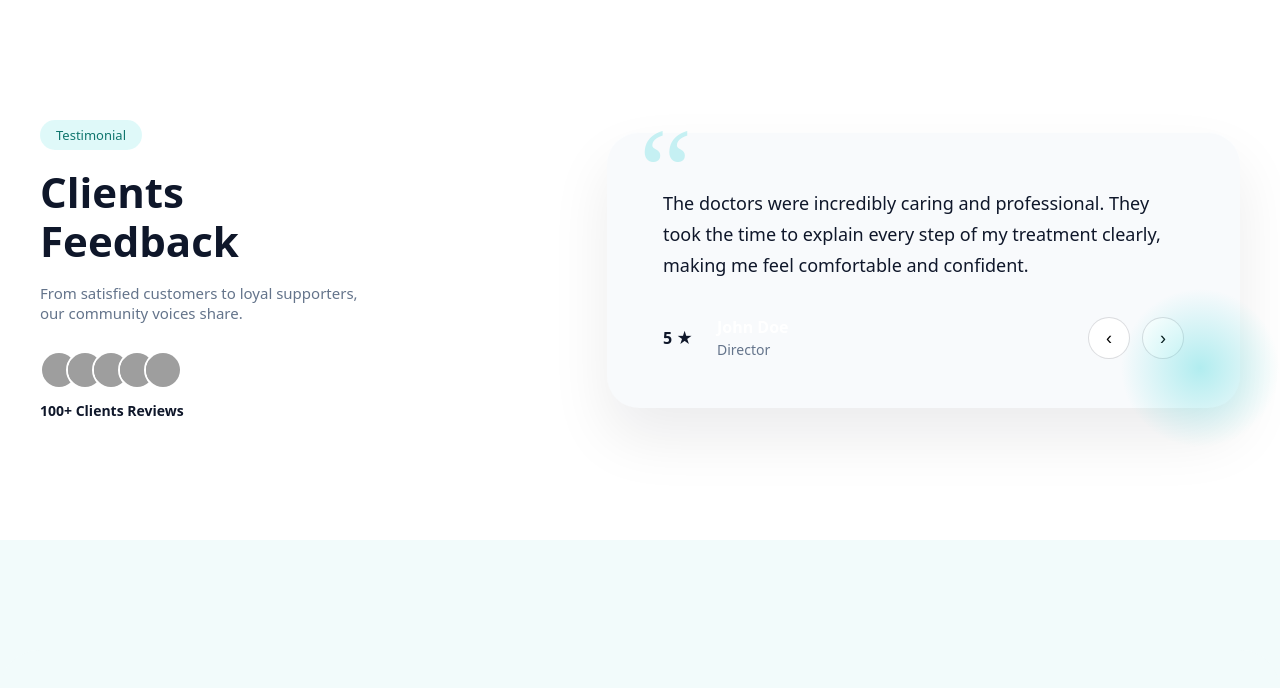
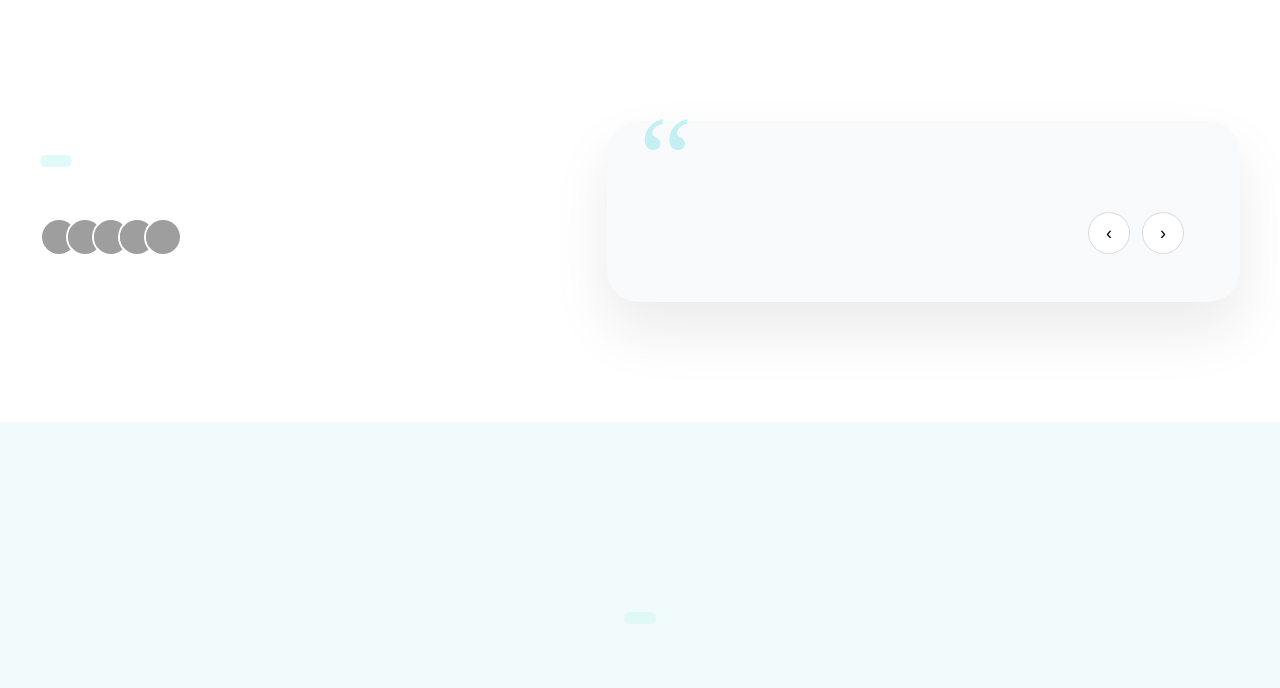
Before and after one commit to varonrot/sitegyn, a Flask app: template sitegyn/templates/template_health_care_01/template_health_care_01.html in a window 1280 px wide. Shown: the part 4090-4778 px from the top of the page. Run offline with Flask 3, Linux system fonts and the light colour scheme; the template is opened without the code that fills it, so the values that code supplies are empty; parts of the project's set-up code (start-up, migrations or seed data) failed here and were passed over; grey boxes are pictures that could not be loaded.

Commit message:
Update template_health_care_01.html

```diff
--- a/sitegyn/templates/template_health_care_01/template_health_care_01.html
+++ b/sitegyn/templates/template_health_care_01/template_health_care_01.html
@@ -2046,20 +2046,10 @@ section[id] {
 
     <!-- LEFT -->
     <div class="testimonial-info">
-      <span class="pill" id="testimonials-kicker">
-        Testimonial
-      </span>
-
-      <h2 id="testimonials-headline">
-        Clients<br>
-        Feedback
-      </h2>
-
-      <p class="testimonial-sub" id="testimonials-subheadline">
-        From satisfied customers to loyal supporters, our community voices share.
-      </p>
-
-      <!-- סטטי בכוונה – לא מהצ׳ט -->
+      <span class="pill" id="testimonials-kicker"></span>
+      <h2 id="testimonials-headline"></h2>
+      <p class="testimonial-sub" id="testimonials-subheadline"></p>
+
       <div class="testimonial-avatars">
         <img src="https://randomuser.me/api/portraits/men/32.jpg">
         <img src="https://randomuser.me/api/portraits/women/44.jpg">
@@ -2068,45 +2058,33 @@ section[id] {
         <img src="https://randomuser.me/api/portraits/men/71.jpg">
       </div>
 
-      <div class="testimonial-count" id="testimonials-count">
-        100+ Clients Reviews
-      </div>
+      <div class="testimonial-count" id="testimonials-count"></div>
     </div>
 
     <!-- RIGHT -->
     <div class="testimonial-card">
-
       <div class="quote-mark">“</div>
 
-      <!-- ⚠️ תוכן fallback חובה -->
-      <blockquote id="testimonial-text">
-        The doctors were incredibly caring and professional. They took the time
-        to explain every step of my treatment clearly, making me feel comfortable
-        and confident.
-      </blockquote>
+      <blockquote id="testimonial-text"></blockquote>
 
       <div class="testimonial-footer">
-
-        <div class="rating" id="testimonial-rating">
-          5 ★
-        </div>
+        <div class="rating" id="testimonial-rating"></div>
 
         <div class="author">
-          <strong id="testimonial-name">John Doe</strong>
-          <span id="testimonial-role">Director</span>
+          <strong id="testimonial-name"></strong>
+          <span id="testimonial-role"></span>
         </div>
 
         <div class="testimonial-nav">
-          <button id="testimonial-prev" aria-label="Previous">‹</button>
-          <button id="testimonial-next" aria-label="Next">›</button>
-        </div>
-      </div>
-
-      <div class="testimonial-decor"></div>
+          <button id="testimonial-prev">‹</button>
+          <button id="testimonial-next">›</button>
+        </div>
+      </div>
     </div>
 
   </div>
 </section>
+
 
 
 
@@ -2380,24 +2358,12 @@ setInterval(() => {
 
 <script>
 (function () {
-  if (!window.content_json || !content_json.testimonials) return;
-
-  const data = content_json.testimonials;
-  const items = data.items || [];
-
-  if (!items.length) return;
+  const data = window.content_json?.testimonials;
+  if (!data || !Array.isArray(data.items) || !data.items.length) return;
 
   let current = 0;
-
-  // LEFT
-  document.getElementById("testimonials-kicker").textContent = data.kicker || "";
-  document.getElementById("testimonials-headline").innerHTML = (data.headline || "").replace("\n", "<br>");
-  document.getElementById("testimonials-subheadline").textContent = data.subheadline || "";
-  document.getElementById("testimonials-count").textContent = data.count
-    ? `${data.count}+ Clients Reviews`
-    : "";
-
-  // RIGHT
+  const items = data.items;
+
   const textEl   = document.getElementById("testimonial-text");
   const nameEl   = document.getElementById("testimonial-name");
   const roleEl   = document.getElementById("testimonial-role");
@@ -2405,12 +2371,10 @@ setInterval(() => {
 
   function render(index) {
     const t = items[index];
-    if (!t) return;
-
     textEl.textContent   = t.text || "";
     nameEl.textContent   = t.name || "";
     roleEl.textContent   = t.role || "";
-    ratingEl.textContent = t.rating ? `${t.rating} ★` : "";
+    ratingEl.textContent = (t.rating || "") + " ★";
   }
 
   document.getElementById("testimonial-next").onclick = () => {
@@ -2423,11 +2387,9 @@ setInterval(() => {
     render(current);
   };
 
-  // init
   render(0);
 })();
 </script>
-
 
 
 
```
Lines whose indentation alone changed are shown as unchanged.
